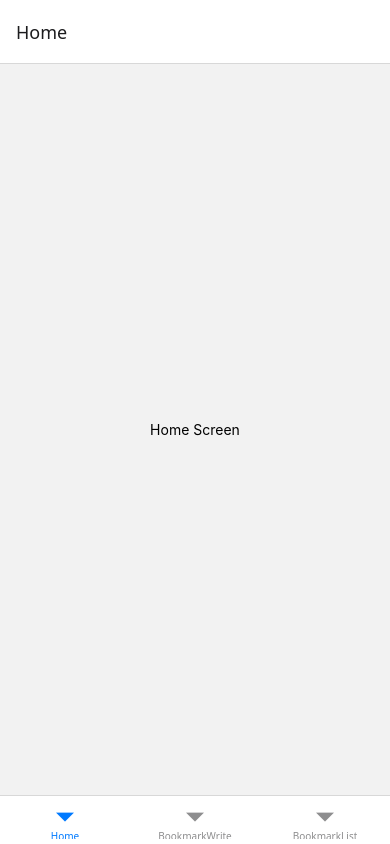
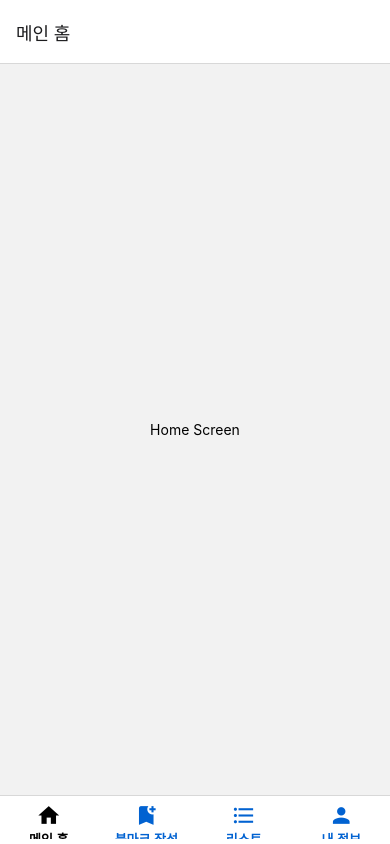
Before and after one commit to zizizizi04/RN_bookmark_App, a React Native app: screen / in a window 390 px wide. Built offline with nearby package versions, Linux system fonts and the light colour scheme.

Commit message:
Tab.Screen name에 맞는 아이콘 적용

```diff
--- a/App.js
+++ b/App.js
@@ -1,8 +1,9 @@
 import { StatusBar } from "expo-status-bar";
 import { StyleSheet, Text, View, TextInput, Pressable } from "react-native";
-import { useState } from "react";
-import { NavigationContainer, useNavigation } from "@react-navigation/native";
+import React, { useState } from "react";
+import { NavigationContainer } from "@react-navigation/native";
 import { createBottomTabNavigator } from "@react-navigation/bottom-tabs";
+import { MaterialIcons } from "@expo/vector-icons";
 
 const HomeScreen = () => {
   return (
@@ -33,7 +34,7 @@ const BookmarkWriteScreen = ({ navigation, route }) => {
       />
       <Pressable
         onPress={() => {
-          //navigation.navigate("BookmarkListScreen", { bookmark });
+          navigation.navigate("BookmarkList", { bookmark });
           setBookmark("");
         }}
       >
@@ -56,10 +57,21 @@ const BookmarkWriteScreen = ({ navigation, route }) => {
   );
 };
 
-const BookmarkListScreen = () => {
+const BookmarkListScreen = ({ route }) => {
+  const { bookmark } = route.params;
+
   return (
     <View style={{ flex: 1, alignItems: "center", justifyContent: "center" }}>
       <Text>BookmarkWrite</Text>
+      <Text>작성 내용 : {bookmark}</Text>
+    </View>
+  );
+};
+
+const MyPageScreen = () => {
+  return (
+    <View style={{ flex: 1, alignItems: "center", justifyContent: "center" }}>
+      <Text>내정보</Text>
     </View>
   );
 };
@@ -69,10 +81,60 @@ const Tab = createBottomTabNavigator();
 export default function App() {
   return (
     <NavigationContainer>
-      <Tab.Navigator>
-        <Tab.Screen name="Home" component={HomeScreen} />
-        <Tab.Screen name="BookmarkWrite" component={BookmarkWriteScreen} />
-        <Tab.Screen name="BookmarkList" component={BookmarkListScreen} />
+      <Tab.Navigator
+        screenOptions={({ route }) => ({
+          tabBarLabelStyle: {
+            fontSize: 13,
+            paddingBottom: 10,
+            fontWeight: "bold",
+          },
+          tabBarInactiveTintColor: "#0162d1",
+          tabBarActiveTintColor: "black",
+          tabBarIcon: ({ color, size }) => {
+            let iconName;
+
+            if (route.name == "Home") {
+              iconName = "home";
+            } else if (route.name == "BookmarkWrite") {
+              iconName = "bookmark-add";
+            } else if (route.name == "BookmarkList") {
+              iconName = "format-list-bulleted";
+            } else if (route.name == "MyPage") {
+              iconName = "person";
+            }
+
+            return <MaterialIcons name={iconName} size={size} color={color} />;
+          },
+        })}
+      >
+        <Tab.Screen
+          name="Home"
+          component={HomeScreen}
+          options={{
+            title: "메인 홈",
+          }}
+        />
+        <Tab.Screen
+          name="BookmarkWrite"
+          component={BookmarkWriteScreen}
+          options={{
+            title: "북마크 작성",
+          }}
+        />
+        <Tab.Screen
+          name="BookmarkList"
+          component={BookmarkListScreen}
+          options={{
+            title: "리스트",
+          }}
+        />
+        <Tab.Screen
+          name="MyPage"
+          component={MyPageScreen}
+          options={{
+            title: "내 정보",
+          }}
+        />
       </Tab.Navigator>
     </NavigationContainer>
   );
```
